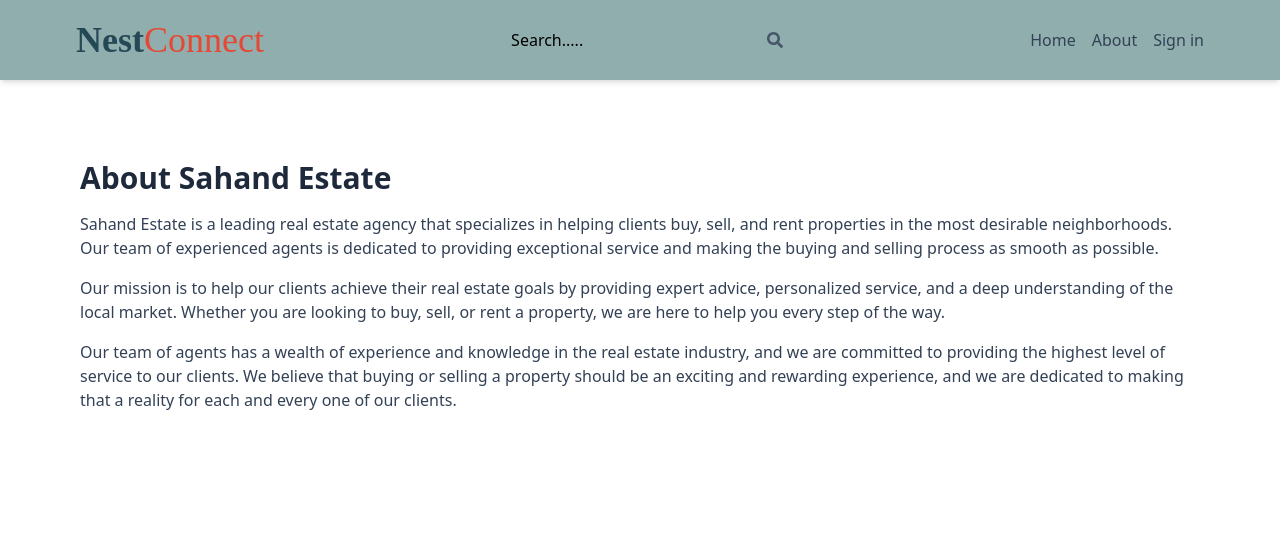
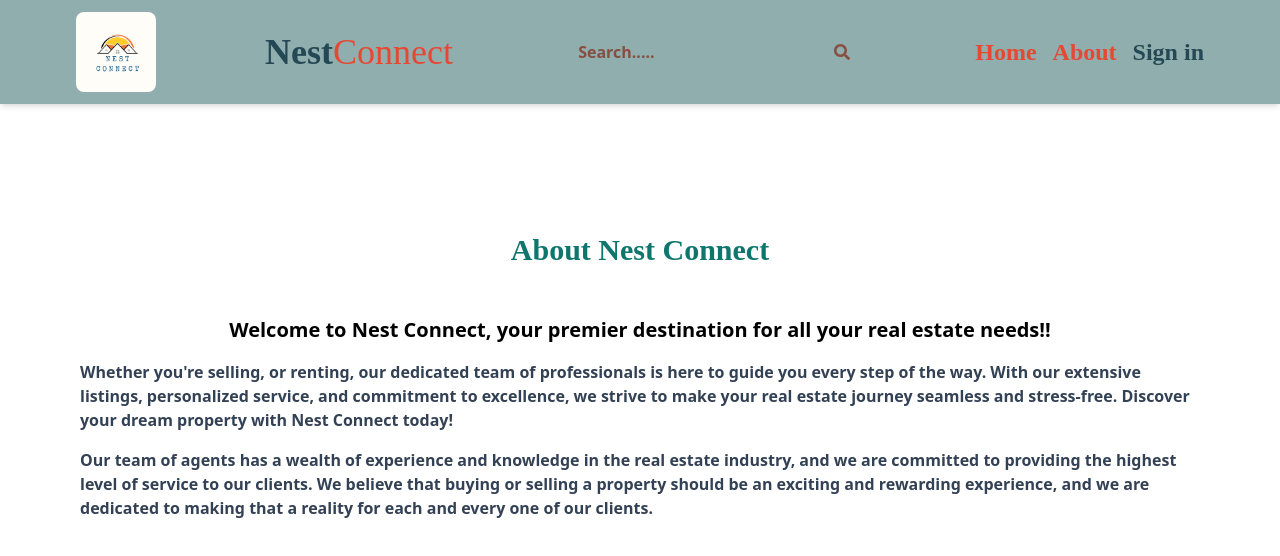
Before and after one commit to Krishna2610/ecoWatch, a React (Vite) app in the folder client/: page /about in a window 1280 px wide. Shown: the top 556 px of the page. Built offline with nearby package versions, Linux system fonts and the light colour scheme; no server answers.

Commit message:
ui changes

```diff
--- a/client/src/components/Header.jsx
+++ b/client/src/components/Header.jsx
@@ -26,12 +26,17 @@ export default function Header() {
     return (
         <header className='bg-greyc shadow-md'>
         <div className='flex justify-between items-center max-w-6xl mx-auto p-3'>
+        <Link to="/">
+    <img className='flex  flex-wrap  rounded-lg h-20' src="/logo.png" alt="Logo" />
+</Link>
           <Link to='/'>
             <h1 className="font-bold text-sm sm:text-4xl flex  flex-wrap font-custom" >
               <span className="text-tealc font-bold ">Nest</span>
               <span className="text-orangec font-thin">Connect</span>
             </h1>
           </Link>
+
+
           <form
             onSubmit={handleSubmit}
             className='bg-greyc  text-black p-4 rounded-lg flex items-center '
@@ -39,22 +44,22 @@ export default function Header() {
             <input
               type='text'
 
-              className=' focus:outline-nonew-24 sm:w-64 bg-transparent text-black placeholder-black ' placeholder="Search....."
+              className=' focus:outline-none w-24 sm:w-64 bg-transparent text-tealc placeholder-brownc   font-bold ' placeholder="Search....."
               value={searchTerm}
               onChange={(e) => setSearchTerm(e.target.value)}
             />
             <button>
-              <FaSearch className='text-slate-600' />
+              <FaSearch className='text-brownc' />
             </button>
           </form>
           <ul className='flex gap-4'>
             <Link to='/'>
-              <li className='hidden sm:inline text-slate-700 hover:underline'>
+              <li className='hidden font-custom  text-2xl font-extrabold text-orangec sm:inline  hover:underline'>
                 Home
               </li>
             </Link>
             <Link to='/about'>
-              <li className='hidden sm:inline text-slate-700 hover:underline'>
+              <li className='hidden sm:inline font-custom  text-2xl  text-orangec   font-extrabold hover:underline'>
                 About
               </li>
             </Link>
@@ -66,7 +71,7 @@ export default function Header() {
                   alt='profile'
                 />
               ) : (
-                <li className=' text-slate-700 hover:underline'> Sign in</li>
+                <li className='font-custom  text-2xl font-extrabold text-tealc text- hover:underline'> Sign in</li>
               )}
             </Link>
           </ul>
--- a/client/src/pages/About.jsx
+++ b/client/src/pages/About.jsx
@@ -2,13 +2,17 @@ import React from 'react'
 
 export default function About() {
   return (
-    <div className='py-20 px-4 max-w-6xl mx-auto'>
-      <h1 className='text-3xl font-bold mb-4 text-slate-800'>About Sahand Estate</h1>
-      <p className='mb-4 text-slate-700'>Sahand Estate is a leading real estate agency that specializes in helping clients buy, sell, and rent properties in the most desirable neighborhoods. Our team of experienced agents is dedicated to providing exceptional service and making the buying and selling process as smooth as possible.</p>
-      <p className='mb-4 text-slate-700'>
-      Our mission is to help our clients achieve their real estate goals by providing expert advice, personalized service, and a deep understanding of the local market. Whether you are looking to buy, sell, or rent a property, we are here to help you every step of the way.
-      </p>
-      <p className='mb-4 text-slate-700'>Our team of agents has a wealth of experience and knowledge in the real estate industry, and we are committed to providing the highest level of service to our clients. We believe that buying or selling a property should be an exciting and rewarding experience, and we are dedicated to making that a reality for each and every one of our clients.</p>
-    </div>
+
+
+
+      <div className='py-20 px-4 max-w-6xl mx-auto'>
+        <h1 className='text-4xl md:text-5xl lg:text-3xl text-center font-bold font-custom text-teal-700 my-7 md:my-10 lg:my-12'>About Nest Connect</h1>
+        <p className='mb-4 font-bold lg:text-xl text-center text-brown'>Welcome to Nest Connect, your premier destination for all your real estate needs!!</p>
+        <p className='mb-4 font-semibold text-slate-700'>
+          Whether you're selling, or renting, our dedicated team of professionals is here to guide you every step of the way. With our extensive listings, personalized service, and commitment to excellence, we strive to make your real estate journey seamless and stress-free. Discover your dream property with Nest Connect today!
+        </p>
+        <p className='mb-4 font-semibold text-slate-700'>Our team of agents has a wealth of experience and knowledge in the real estate industry, and we are committed to providing the highest level of service to our clients. We believe that buying or selling a property should be an exciting and rewarding experience, and we are dedicated to making that a reality for each and every one of our clients.</p>
+      </div>
+
   )
 }
--- a/client/src/pages/Home.jsx
+++ b/client/src/pages/Home.jsx
@@ -48,25 +48,7 @@ export default function Home() {
   return (
     <div>
       {/* top */}
-      <div className='flex flex-col gap-6 p-28 px-3 max-w-6xl mx-auto'>
-        <h1 className='text-slate-700 font-bold text-3xl lg:text-6xl'>
-          Find your next <span className='text-slate-500'>perfect</span>
-          <br />
-          place with ease
-        </h1>
-        <div className='text-gray-400 text-xs sm:text-sm'>
-          Sahand Estate is the best place to find your next perfect place to
-          live.
-          <br />
-          We have a wide range of properties for you to choose from.
-        </div>
-        <Link
-          to={'/search'}
-          className='text-xs sm:text-sm text-blue-800 font-bold hover:underline'
-        >
-          Let's get started...
-        </Link>
-      </div>
+
 
       {/* swiper */}
       <Swiper navigation>
@@ -86,6 +68,24 @@ export default function Home() {
           ))}
       </Swiper>
 
+      <div className='flex flex-col gap-6 p-28 px-3 max-w-6xl mx-auto'>
+        <h1 className='text-tealc  font-bold text-3xl lg:text-6xl'>
+          Tired of searching for your Dream Property?? <span className='text-orangec'>Find your perfect Spot with Nest Connect</span>
+          <br />
+
+        </h1>
+        <div className='text-brownc text-xs sm:text-sm'>
+          Come and Join the Family of Nest Connect!!
+          <br />
+          We Offer you wide range of options then why go Anywhere Else?
+        </div>
+        <Link
+          to={'/search'}
+          className='text-lg sm:text-sm text-brownc font-bold hover:underline'
+        >
+          Let's Find you your Home !!
+        </Link>
+      </div>
       {/* listing results for offer, sale and rent */}
 
       <div className='max-w-6xl mx-auto p-3 flex flex-col gap-8 my-10'>
--- a/client/src/pages/Listing.jsx
+++ b/client/src/pages/Listing.jsx
@@ -9,14 +9,12 @@ import {
   FaBath,
   FaBed,
   FaChair,
-  FaMapMarkedAlt,
   FaMapMarkerAlt,
   FaParking,
   FaShare,
 } from 'react-icons/fa';
 import Contact from '../components/Contact';
 
-// https://sabe.io/blog/javascript-format-numbers-commas#:~:text=The%20best%20way%20to%20format,format%20the%20number%20with%20commas.
 
 export default function Listing() {
   SwiperCore.use([Navigation]);
--- a/client/src/pages/SignUp.jsx
+++ b/client/src/pages/SignUp.jsx
@@ -43,7 +43,7 @@ export default function SignUp() {
 
   return (
     <div className='p-3 max-w-lg mx-auto'>
-      <h1 className='text-3xl text-center font-bold font-custom my-7'>Sign Up</h1>
+      <h1 className='text-4xl md:text-5xl lg:text-6xl text-center font-bold font-custom text-teal-700 my-7 md:my-10 lg:my-12'>Sign Up</h1>
       <form onSubmit={handleSubmit} className='flex flex-col gap-4'>
         <input
           type='text'
--- a/client/src/pages/Signin.jsx
+++ b/client/src/pages/Signin.jsx
@@ -53,8 +53,12 @@ export default function SignIn() {
   };
 
   return (
-    <div className='p-3 max-w-lg mx-auto'>
-      <h1 className='text-3xl text-center font-bold font-custom my-7'>Sign In</h1>
+    <div className='p-3 max-w-lg mx-auto '>
+      {/* <h1 className='text-3xl text-center font-bold font-custom text-tealc my-7'>Sign In</h1> */}
+      <h1 className='text-4xl md:text-5xl lg:text-6xl text-center font-bold font-custom text-teal-700 my-7 md:my-10 lg:my-12'>
+  Sign In
+</h1>
+
       <form onSubmit={handleSubmit} className='flex flex-col gap-4'>
 
         <input
```
Also changed, not shown: client/src/components/logo.png (added).
